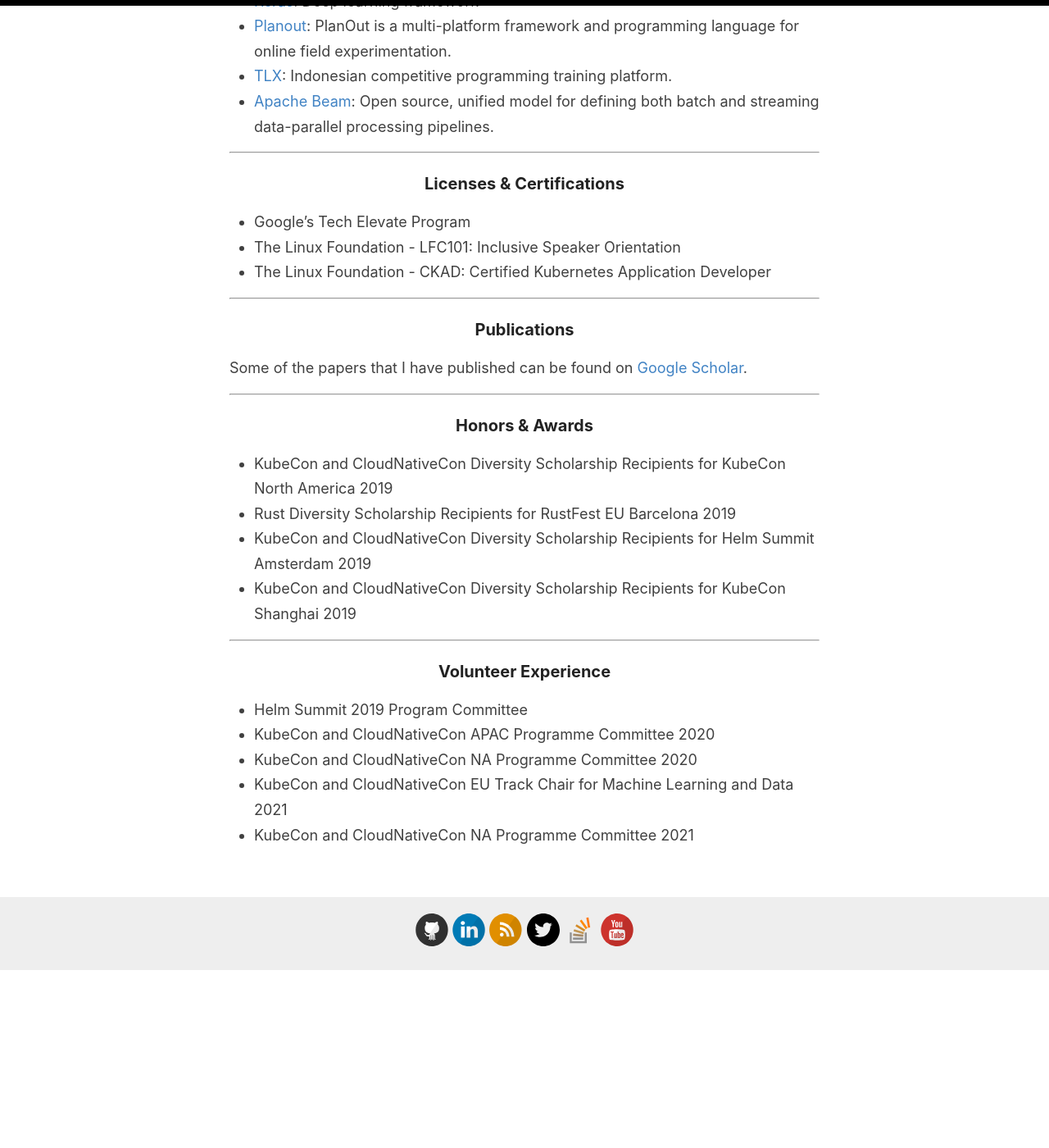
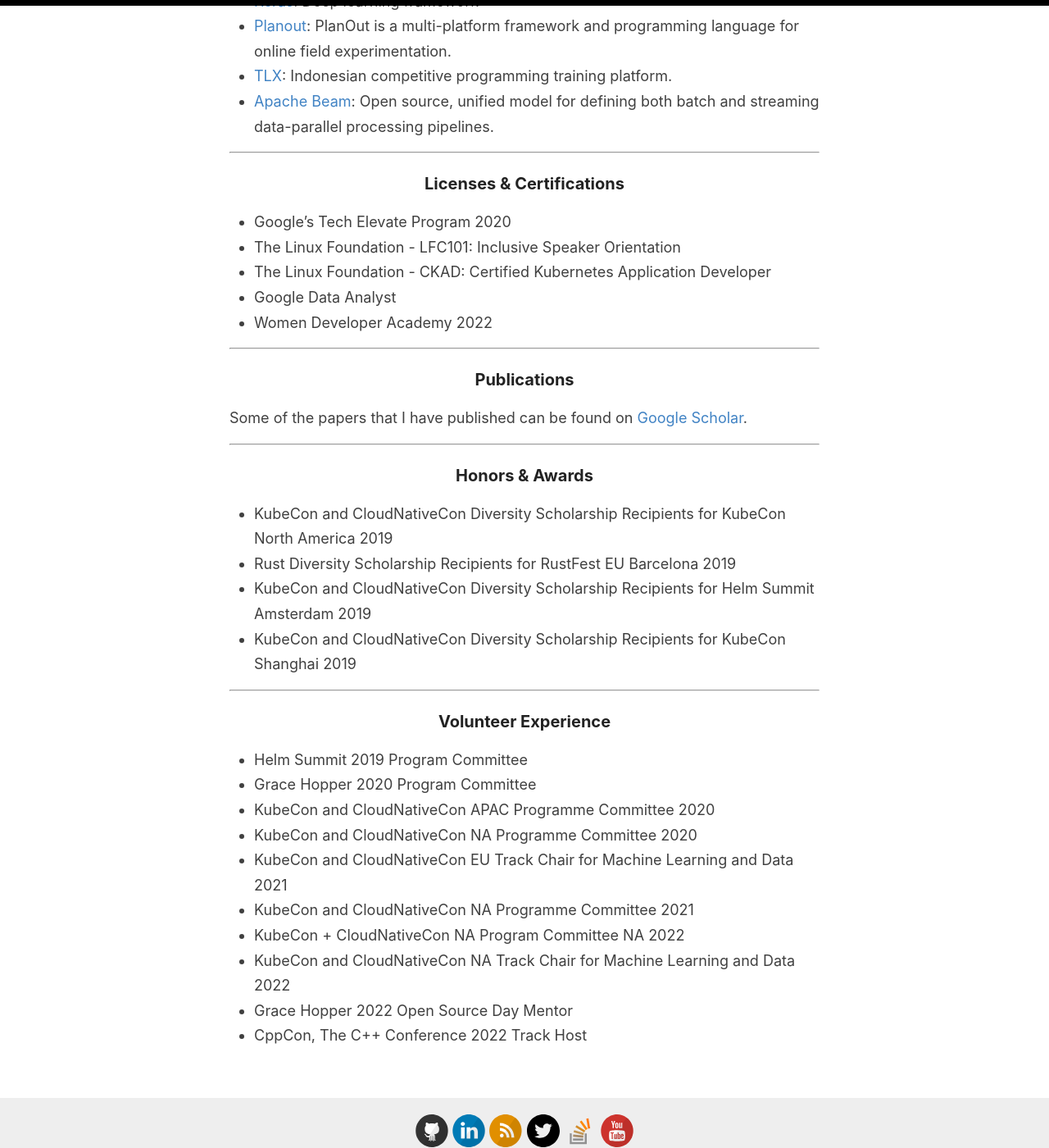
Before and after one commit to irvifa/irvifa.github.io, a Jekyll site: the page built from _pages/about.md, in a window 1280 px wide and 1400 px high, scrolled down 473 px. Shown: the whole window at 82% size. Built offline with Jekyll 4.4.1, drawn with Linux system fonts in a browser that asks for light colours; before the commit the page ends 1657 px from its top, so only the background shows below that.

Commit message:
Update about.md

```diff
--- a/_pages/about.md
+++ b/_pages/about.md
@@ -21,9 +21,11 @@
 
 ### Licenses & Certifications
 
-- Google's Tech Elevate Program
+- Google's Tech Elevate Program 2020
 - The Linux Foundation - LFC101: Inclusive Speaker Orientation
 - The Linux Foundation - CKAD: Certified Kubernetes Application Developer
+- Google Data Analyst
+- Women Developer Academy 2022
 
 ---
 
@@ -45,7 +47,12 @@
 ### Volunteer Experience
 
 - Helm Summit 2019 Program Committee
+- Grace Hopper 2020 Program Committee
 - KubeCon and CloudNativeCon APAC Programme Committee 2020
 - KubeCon and CloudNativeCon NA Programme Committee 2020
 - KubeCon and CloudNativeCon EU Track Chair for Machine Learning and Data 2021
 - KubeCon and CloudNativeCon NA Programme Committee 2021
+- KubeCon + CloudNativeCon NA Program Committee NA 2022
+- KubeCon and CloudNativeCon NA Track Chair for Machine Learning and Data 2022
+- Grace Hopper 2022 Open Source Day Mentor
+- CppCon, The C++ Conference 2022 Track Host
```
